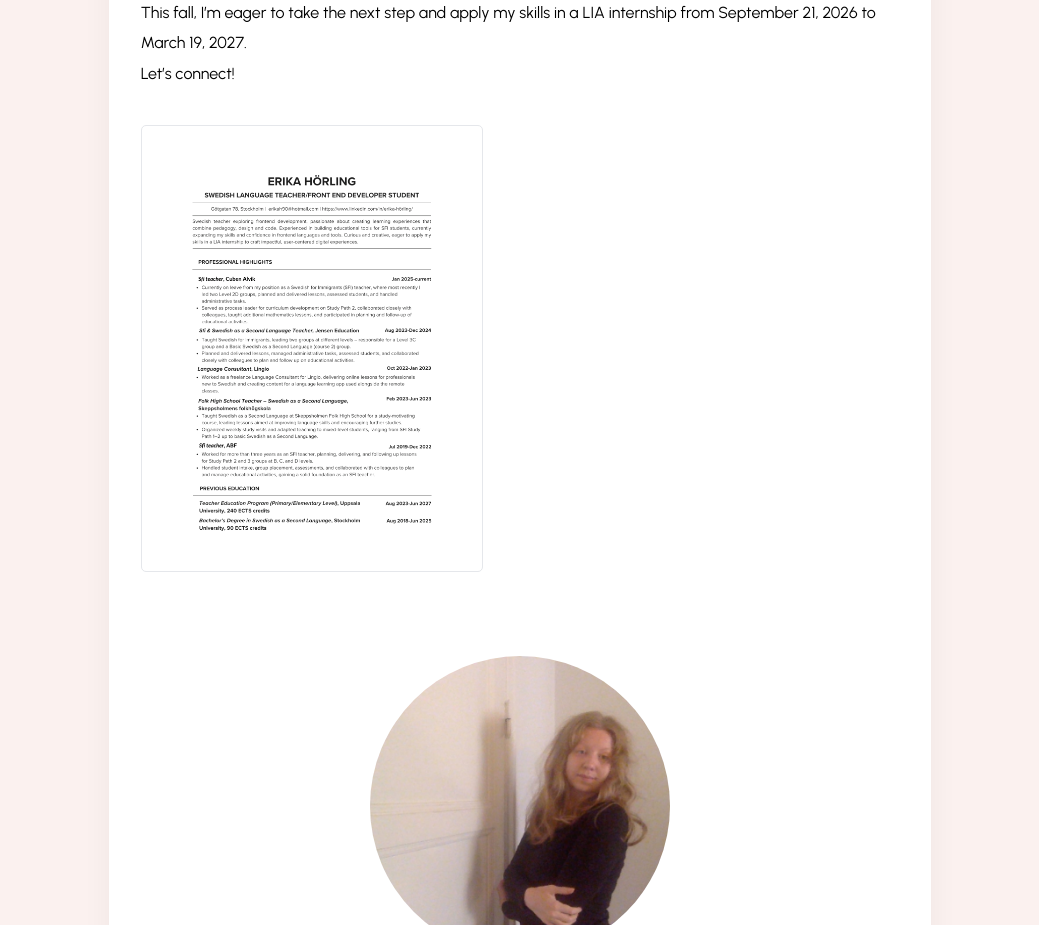
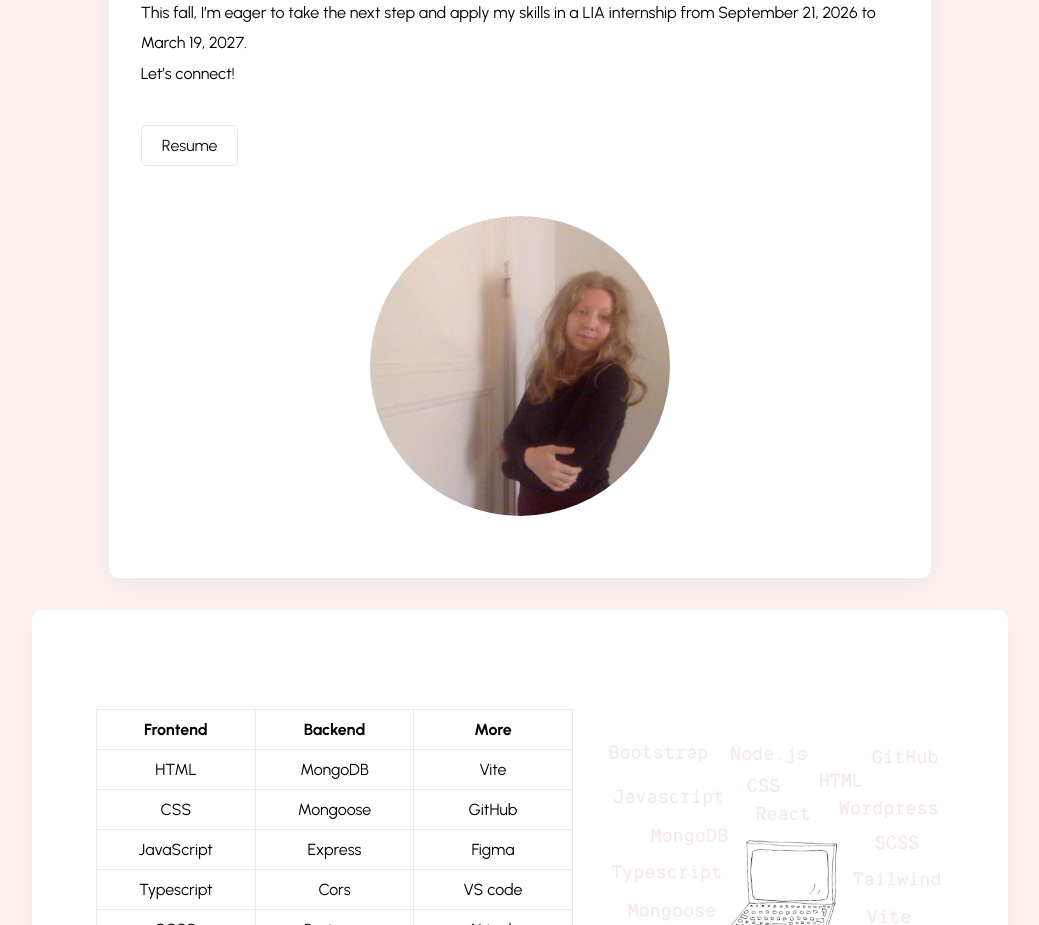
Before and after one commit to ErikaH90/portfolio-erikah90, a website built with Vite: page portfolio-erikah90/index.html in a window 1280 px wide. Shown: the part 1160-2085 px from the top of the page, without its empty margins (120-1159 px from the left). Built offline with nearby package versions, Linux system fonts and the light colour scheme; a web font is replaced by a local one.

Commit message:
resume link

```diff
--- a/portfolio-erikah90/index.html
+++ b/portfolio-erikah90/index.html
@@ -58,8 +58,8 @@ This fall, I’m eager to take the next step and apply my skills in a LIA intern
 <br>
 Let’s connect!
 </p>
-<a href="/portfolio-erikah90/cv.pdf" target="_blank" rel="noopener noreferrer">
-  <img src="/portfolio-erikah90/images/cv.png" alt="CV Preview" class="resume"/>
+<a href="/portfolio-erikah90/cv.pdf" target="_blank" rel="noopener noreferrer" class="resume">
+  Resume
 </a>
   <img src="src/assets/images/erika.jpeg" alt="erika" class="erika">
   </div>
```
